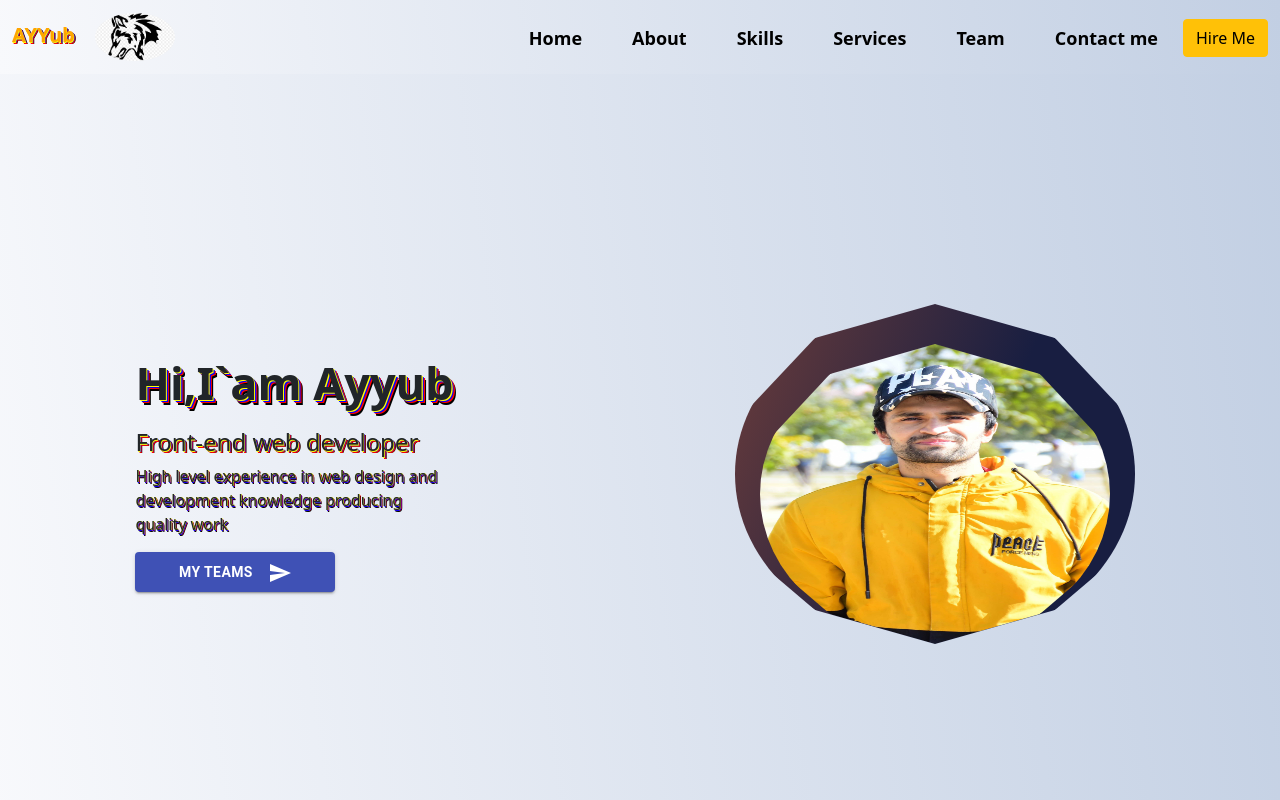
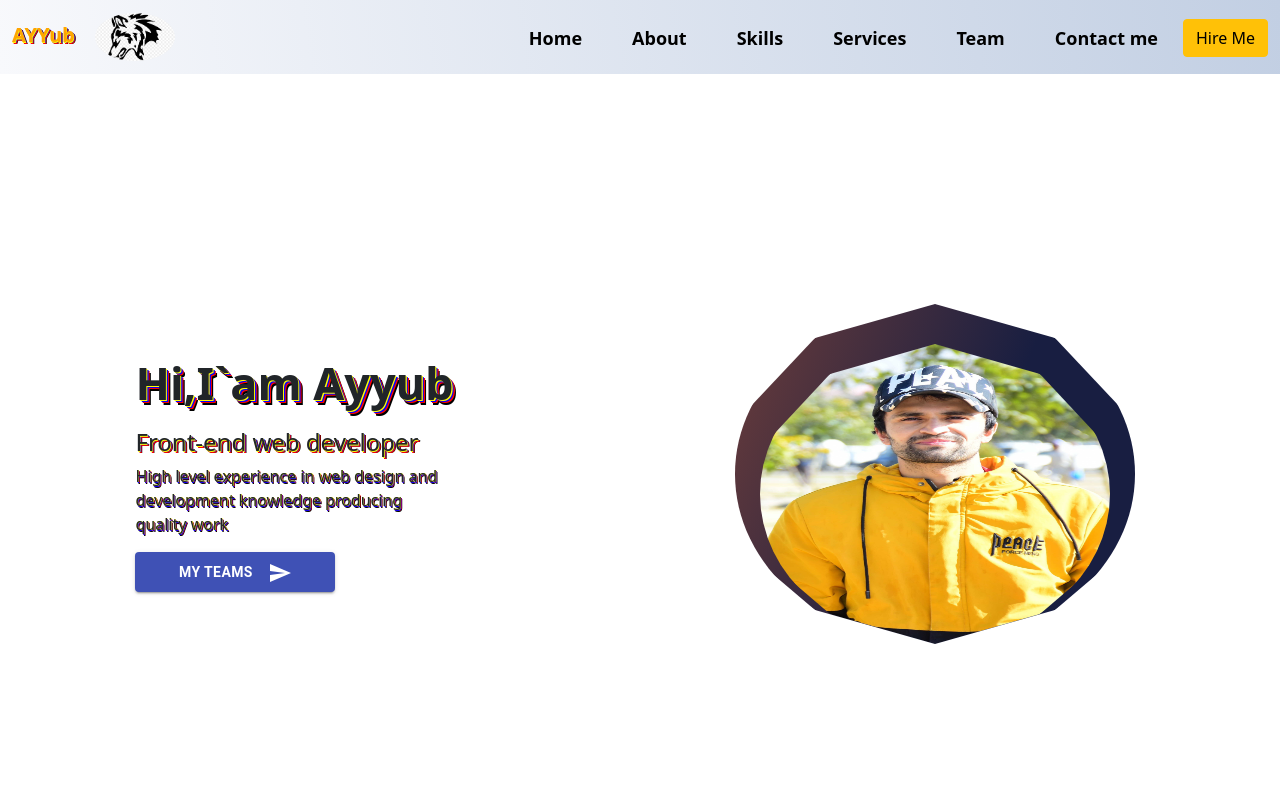
Before and after one commit to ayoubkhan123/portfolio, a React (Create React App) app: page / in a window 1280 px wide. Shown: the top 800 px of the page. Built offline with nearby package versions, Linux system fonts and the light colour scheme.

Commit message:
myportfolio

```diff
--- a/src/Component/homesection/HomePart.js
+++ b/src/Component/homesection/HomePart.js
@@ -9,24 +9,14 @@ import {useNavigate} from "react-router-dom";
 
 const HomePart = () => {
     const classes = useStyles();
-    const purple = "linear-gradient( 262deg , #c2cfe3, #f8f9fc)";
     const navigate = useNavigate();
 
-    const [color, changeColor] = useState(purple);
-    const bgChange = () =>{
-            let newG = "white";
-            changeColor(newG);
-    };
-    const bgChanges = () =>{
-        let newG = "linear-gradient( 262deg , #c2cfe3, #f8f9fc)";
-        changeColor(newG);
-};
     useEffect(() =>{
         Aos.init({duration: 3000,})
     },[]);
 
     return (
-        <div className={classes.HomeMain} style={{background: color}}>
+        <div className={classes.HomeMain}>
                     <div data-aos="fade-down" className={classes.mainText}>
                     <h1>Hi,I`am Ayyub</h1>
                     <h4>Front-end web developer</h4>
```
